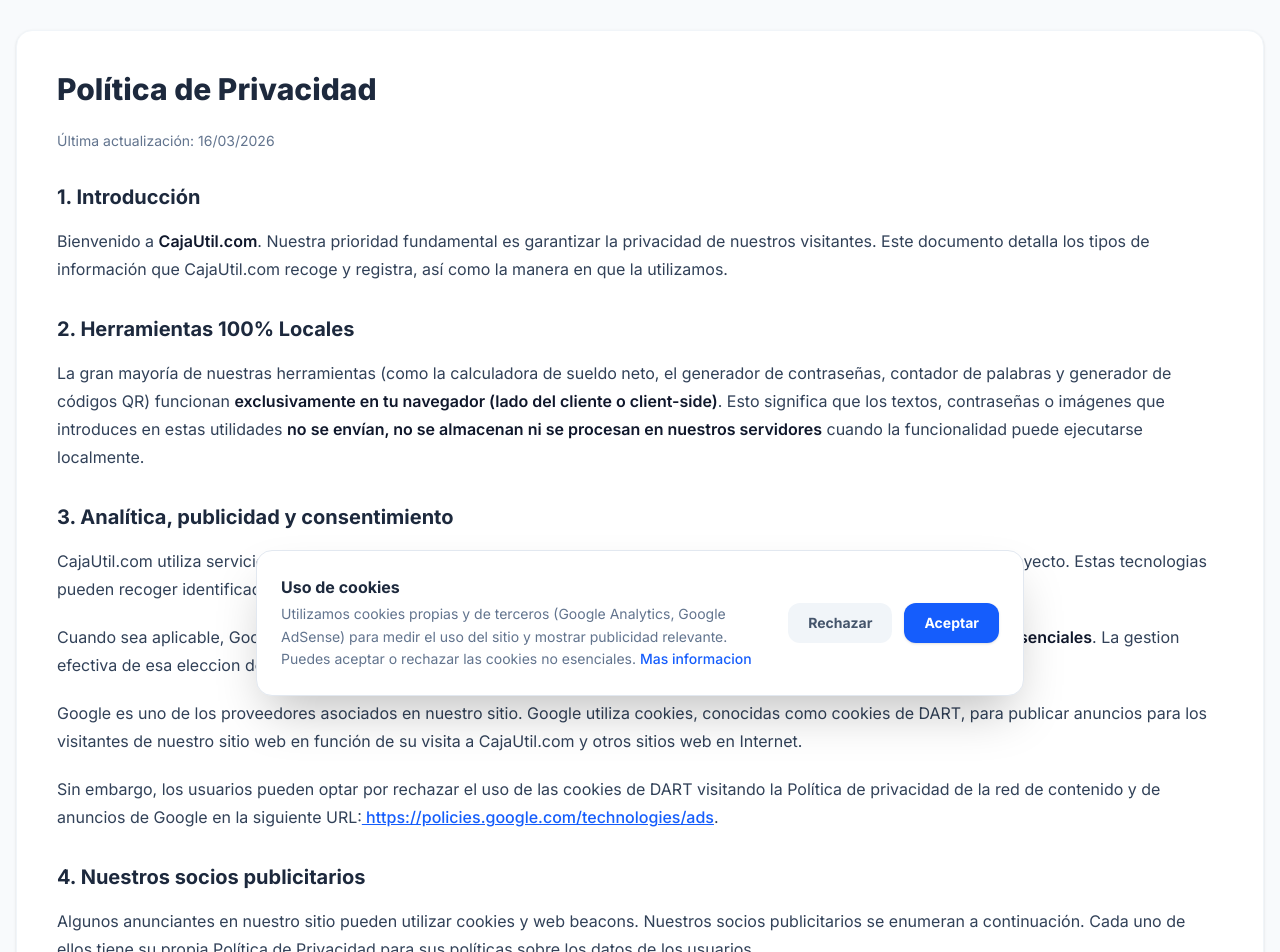
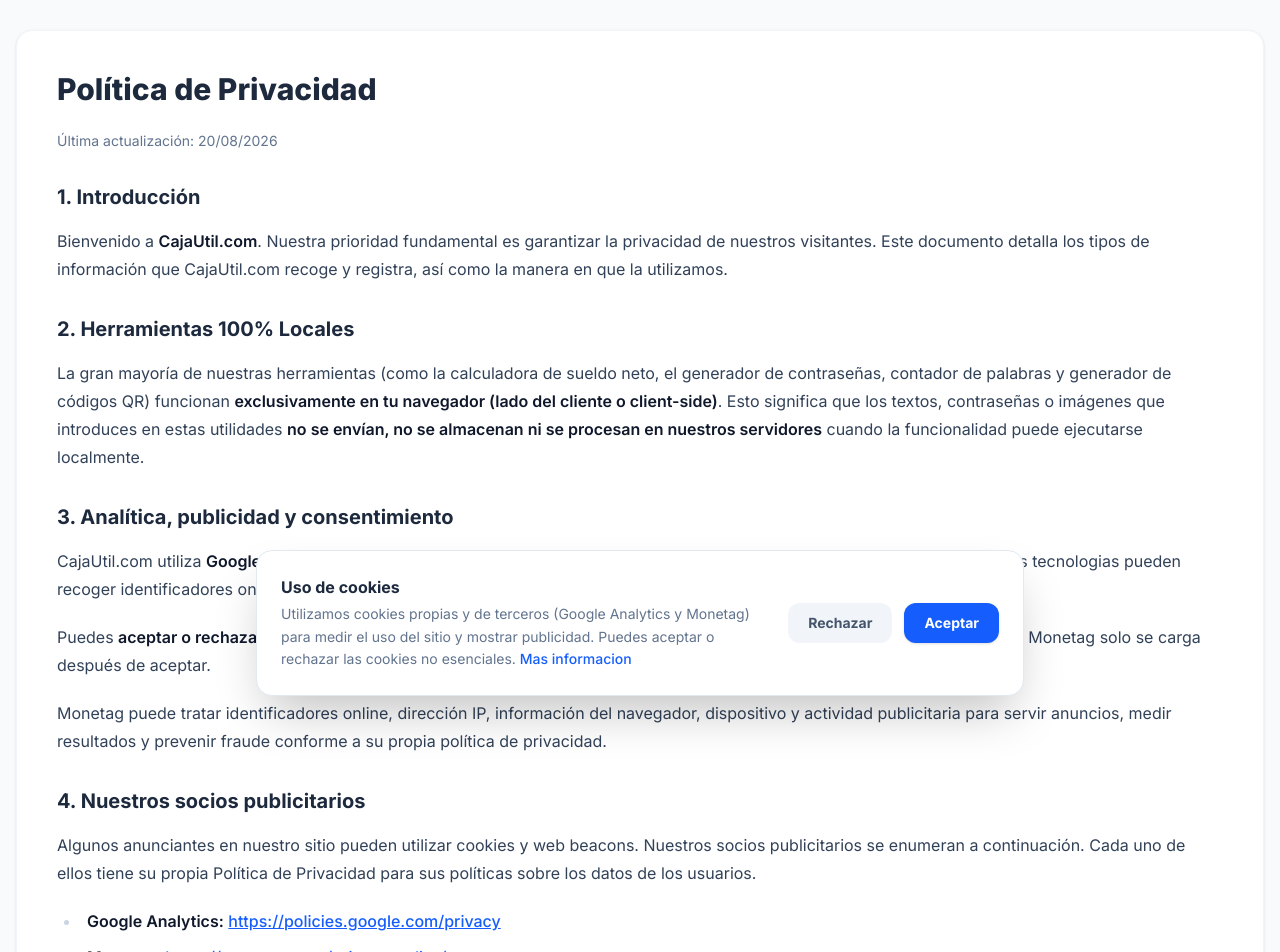
Before and after one commit to raubreak/cajautil-web, a Next.js app: page /politica-de-privacidad in a window 1280 px wide. Shown: the part 80-1032 px from the top of the page. Built offline with nearby package versions, Linux system fonts and the light colour scheme.

Commit message:
feat(monetization): replace AdSense with consented Monetag

```diff
--- a/src/app/api/cron/generar-articulo/route.ts
+++ b/src/app/api/cron/generar-articulo/route.ts
@@ -1,13 +1,13 @@
-import { NextRequest, NextResponse } from 'next/server';
+import { NextResponse } from 'next/server';
 import prisma from '@/lib/prisma'; // ADDED PRISMA
 
-export async function GET(req: NextRequest) {
+export async function GET() {
   try {
-    console.log('[CRON LOG - DISABLED]: Generacion automatica de articulos desactivada para AdSense.');
+    console.log('[CRON LOG - DISABLED]: Generacion automatica de articulos desactivada por control editorial.');
     await prisma.cronLog.create({
       data: {
         status: 'DISABLED',
-        message: 'Generacion automatica de articulos desactivada para AdSense',
+        message: 'Generacion automatica de articulos desactivada por control editorial',
       }
     });
 
@@ -15,17 +15,20 @@ export async function GET(req: NextRequest) {
       {
         success: false,
         disabled: true,
-        message: 'La generacion automatica de articulos esta desactivada mientras dure la revision de AdSense.',
+        message: 'La generacion automatica de articulos esta desactivada para mantener la calidad editorial.',
       },
       { status: 410 },
     );
-  } catch (error: any) {
+  } catch (error: unknown) {
+    const message = error instanceof Error ? error.message : 'Error interno';
     console.error('[CRON LOG - ERROR]: Falló la generación del artículo.', error);
     try {
       await prisma.cronLog.create({
-        data: { status: 'ERROR', message: error.message || 'Error interno' }
+        data: { status: 'ERROR', message }
       });
-    } catch (e) {}
+    } catch (logError) {
+      console.error('[CRON LOG - ERROR]: No se pudo guardar el error.', logError);
+    }
 
     return NextResponse.json({ error: 'Error interno generando artículo' }, { status: 500 });
   }
--- a/src/app/layout.tsx
+++ b/src/app/layout.tsx
@@ -135,7 +135,7 @@ export default function RootLayout({
           type="application/ld+json"
           dangerouslySetInnerHTML={{ __html: JSON.stringify(personJsonLd) }}
         />
-        {/* Google Consent Mode v2 - must load BEFORE gtag/AdSense */}
+        {/* Google Consent Mode v2 must load before Google Analytics. */}
         <Script id="consent-mode-defaults" strategy="beforeInteractive">
           {`
             window.dataLayer = window.dataLayer || [];
@@ -149,12 +149,6 @@ export default function RootLayout({
             });
           `}
         </Script>
-        <Script
-          async
-          src="https://pagead2.googlesyndication.com/pagead/js/adsbygoogle.js?client=ca-pub-8447027631025094"
-          crossOrigin="anonymous"
-          strategy="afterInteractive"
-        />
         <Script
           src="https://www.googletagmanager.com/gtag/js?id=G-3Q52JTD2XN"
           strategy="afterInteractive"
--- a/src/app/politica-de-cookies/page.tsx
+++ b/src/app/politica-de-cookies/page.tsx
@@ -15,7 +15,7 @@ export default function PoliticaCookies() {
       <div className="max-w-4xl mx-auto bg-white p-6 sm:p-10 rounded-2xl shadow-sm border border-slate-100 prose prose-slate max-w-none">
         <h1 className="text-3xl font-extrabold text-slate-800 mb-6">Política de Cookies</h1>
 
-        <p className="text-sm text-slate-500 mb-8">Última actualización: 16/03/2026</p>
+        <p className="text-sm text-slate-500 mb-8">Última actualización: 20/08/2026</p>
 
         <h2 className="text-xl font-bold text-slate-800 mt-8 mb-4">1. ¿Qué son las cookies?</h2>
         <p>
@@ -32,33 +32,34 @@ export default function PoliticaCookies() {
         </p>
 
         <p>
-          Sin embargo, <strong>CajaUtil.com usa cookies de terceros con fines publicitarios y de analítica web</strong>, más en concreto, para publicar anuncios personalizados a través de Google AdSense.
+          Sin embargo, <strong>CajaUtil.com usa tecnologías de terceros con fines publicitarios y de analítica web</strong>,
+          concretamente Google Analytics para medición y Monetag para publicidad.
         </p>
 
         <h2 className="text-xl font-bold text-slate-800 mt-8 mb-4">3. Tipos de Cookies que utilizamos</h2>
         <p>
-          Actualmente trabajamos con tecnologias de Google sujetas a sus propias politicas de tratamiento de datos.
+          Actualmente trabajamos con Google Analytics y Monetag, sujetos a sus propias políticas de tratamiento de datos.
         </p>
         <ul className="list-disc pl-6 mb-4">
           <li><strong>Cookies de medicion y analitica:</strong> Google Analytics puede utilizar almacenamiento para medir visitas, paginas vistas y eventos de uso.</li>
-          <li><strong>Cookies publicitarias:</strong> Google AdSense puede utilizar cookies o identificadores para mostrar anuncios y limitar fraude publicitario, segun tu consentimiento y la configuracion aplicable.</li>
+          <li><strong>Cookies publicitarias:</strong> Monetag puede utilizar cookies, identificadores y datos técnicos para servir anuncios, medir su rendimiento y limitar el fraude, según tu consentimiento.</li>
           <li><strong>Almacenamiento tecnico:</strong> la plataforma de consentimiento o los servicios integrados pueden almacenar la eleccion realizada para respetarla en visitas posteriores.</li>
         </ul>
 
         <h2 className="text-xl font-bold text-slate-800 mt-8 mb-4">4. Gestion del consentimiento</h2>
         <p>
-          En las regiones donde sea aplicable, Google puede mostrar un aviso de consentimiento para que puedas aceptar o rechazar las cookies no esenciales.
-          La gestion final del consentimiento depende de la configuracion activa en Google AdSense y de la normativa aplicable a tu ubicacion.
+          CajaUtil muestra un aviso de consentimiento para aceptar o rechazar las tecnologías no esenciales.
+          El tag publicitario de Monetag solo se carga después de aceptar.
         </p>
         <p>
-          Si Google muestra su plataforma de gestion del consentimiento, esa capa sera la encargada de trasladar tu preferencia a los servicios de Google compatibles.
+          Tu elección se guarda localmente en el navegador para respetarla en visitas posteriores. Puedes eliminarla borrando los datos del sitio.
         </p>
 
         <h2 className="text-xl font-bold text-slate-800 mt-8 mb-4">5. ¿Cómo rechazar y eliminar las Cookies?</h2>
         <p>
-          Tienes derecho a decidir si deseas aceptar o rechazar las cookies no esenciales. Ademas del banner de consentimiento, puedes revisar tus preferencias de anuncios en:
+          Tienes derecho a decidir si deseas aceptar o rechazar las cookies no esenciales. Puedes consultar más información sobre el tratamiento publicitario en:
           <br />
-          <a href="https://adssettings.google.es/" target="_blank" rel="noopener noreferrer" className="text-blue-600 hover:underline"><strong>Controlar la Configuración de Anuncios de Google (Ad Settings)</strong></a>
+          <a href="https://monetag.com/privacy-policy/" target="_blank" rel="noopener noreferrer" className="text-blue-600 hover:underline"><strong>Política de privacidad de Monetag</strong></a>
         </p>
         <p className="mt-4">
           Casi cualquier navegador te ofrece opciones avanzadas para borrar y gestionar cookies. Consulta siempre la documentacion oficial del navegador que utilices.
--- a/src/app/politica-de-privacidad/page.tsx
+++ b/src/app/politica-de-privacidad/page.tsx
@@ -15,7 +15,7 @@ export default function PoliticaPrivacidad() {
       <div className="max-w-4xl mx-auto bg-white p-6 sm:p-10 rounded-2xl shadow-sm border border-slate-100 prose prose-slate max-w-none">
         <h1 className="text-3xl font-extrabold text-slate-800 mb-6">Política de Privacidad</h1>
 
-        <p className="text-sm text-slate-500 mb-8">Última actualización: 16/03/2026</p>
+        <p className="text-sm text-slate-500 mb-8">Última actualización: 20/08/2026</p>
 
         <h2 className="text-xl font-bold text-slate-800 mt-8 mb-4">1. Introducción</h2>
         <p>
@@ -32,21 +32,16 @@ export default function PoliticaPrivacidad() {
 
         <h2 className="text-xl font-bold text-slate-800 mt-8 mb-4">3. Analítica, publicidad y consentimiento</h2>
         <p>
-          CajaUtil.com utiliza servicios de terceros como <strong>Google Analytics</strong> y <strong>Google AdSense</strong> para medir el uso del sitio y financiar el proyecto.
+          CajaUtil.com utiliza <strong>Google Analytics</strong> para medir el uso del sitio y <strong>Monetag</strong> para financiar el proyecto mediante publicidad.
           Estas tecnologias pueden recoger identificadores online, datos tecnicos del dispositivo, informacion basica de navegacion y eventos de uso.
         </p>
         <p>
-          Cuando sea aplicable, Google puede mostrar un aviso de consentimiento para que puedas <strong>aceptar o rechazar las cookies no esenciales</strong>.
-          La gestion efectiva de esa eleccion depende de la configuracion activa en los servicios de Google que tengamos habilitados.
+          Puedes <strong>aceptar o rechazar las tecnologías no esenciales</strong> mediante el aviso de consentimiento de CajaUtil.
+          El tag publicitario de Monetag solo se carga después de aceptar.
         </p>
         <p>
-          Google es uno de los proveedores asociados en nuestro sitio. Google utiliza cookies, conocidas como cookies de DART,
-          para publicar anuncios para los visitantes de nuestro sitio web en función de su visita a CajaUtil.com y otros sitios web en Internet.
-        </p>
-        <p>
-          Sin embargo, los usuarios pueden optar por rechazar el uso de las cookies de DART
-          visitando la Política de privacidad de la red de contenido y de anuncios de Google en la siguiente URL:
-          <a href="https://policies.google.com/technologies/ads" target="_blank" rel="noopener noreferrer" className="text-blue-600 hover:underline"> https://policies.google.com/technologies/ads</a>.
+          Monetag puede tratar identificadores online, dirección IP, información del navegador, dispositivo y actividad publicitaria para servir anuncios,
+          medir resultados y prevenir fraude conforme a su propia política de privacidad.
         </p>
 
         <h2 className="text-xl font-bold text-slate-800 mt-8 mb-4">4. Nuestros socios publicitarios</h2>
@@ -55,7 +50,8 @@ export default function PoliticaPrivacidad() {
           Cada uno de ellos tiene su propia Política de Privacidad para sus políticas sobre los datos de los usuarios.
         </p>
         <ul className="list-disc pl-6 mb-4">
-          <li><strong>Google:</strong> <a href="https://policies.google.com/privacy" className="text-blue-600 hover:underline" target="_blank" rel="noopener noreferrer">https://policies.google.com/privacy</a></li>
+          <li><strong>Google Analytics:</strong> <a href="https://policies.google.com/privacy" className="text-blue-600 hover:underline" target="_blank" rel="noopener noreferrer">https://policies.google.com/privacy</a></li>
+          <li><strong>Monetag:</strong> <a href="https://monetag.com/privacy-policy/" className="text-blue-600 hover:underline" target="_blank" rel="noopener noreferrer">https://monetag.com/privacy-policy/</a></li>
         </ul>
 
         <h2 className="text-xl font-bold text-slate-800 mt-8 mb-4">5. Enlaces de terceros</h2>
@@ -77,7 +73,7 @@ export default function PoliticaPrivacidad() {
 
         <h2 className="text-xl font-bold text-slate-800 mt-8 mb-4">7. Consentimiento</h2>
         <p>
-          Al utilizar nuestro sitio web, usted acepta por la presente nuestra Política de Privacidad y sus términos y condiciones.
+          El uso de tecnologías no esenciales depende de la elección realizada en el aviso de consentimiento. Rechazarlas no impide utilizar las herramientas de CajaUtil.
         </p>
 
         <div className="mt-12 pt-6 border-t border-slate-200 text-center">
--- a/src/app/sobre-nosotros/page.tsx
+++ b/src/app/sobre-nosotros/page.tsx
@@ -177,13 +177,13 @@ const AboutUsPage = () => {
           <div className="prose prose-slate max-w-none text-slate-600 space-y-4">
             <p>
               CajaUtil.com es un proyecto independiente. Mantenemos los servidores, el desarrollo y las actualizaciones
-              gracias a la <strong>publicidad no intrusiva</strong> gestionada por Google AdSense. Este modelo nos permite
+              gracias a formatos publicitarios gestionados por <strong>Monetag</strong>, que se cargan después del consentimiento. Este modelo nos permite
               ofrecer todas las herramientas de forma completamente gratuita y sin necesidad de cobrar suscripciones ni
               pedir datos personales a los usuarios.
             </p>
             <p>
                No vendemos datos de usuario, no tenemos programas de afiliados ocultos y cualquier relación comercial
-              con terceros se limita a la publicidad contextual gestionada por Google. Puedes consultar los detalles en
+              con terceros se limita a los servicios declarados en nuestra política. Puedes consultar los detalles en
                nuestra <Link href="/politica-de-privacidad" className="text-blue-600 font-semibold hover:underline">política de privacidad</Link>.
             </p>
           </div>
--- a/src/components/CookieConsent.tsx
+++ b/src/components/CookieConsent.tsx
@@ -2,6 +2,7 @@
 
 import React, { useState, useEffect } from 'react';
 import Link from 'next/link';
+import Script from 'next/script';
 
 declare global {
   interface Window {
@@ -63,10 +64,19 @@ export default function CookieConsent() {
     }
   };
 
-  // Don't render if user already made a choice or banner not ready to show
-  if (consent || !visible) return null;
+  return (
+    <>
+      {consent === 'accepted' && (
+        <Script
+          id="monetag-zone-229851"
+          src="https://quge5.com/88/tag.min.js"
+          data-zone="229851"
+          data-cfasync="false"
+          strategy="afterInteractive"
+        />
+      )}
 
-  return (
+      {!consent && visible && (
         <div
           role="dialog"
           aria-label="Aviso de cookies"
@@ -77,8 +87,8 @@ export default function CookieConsent() {
               <div className="flex-grow">
                 <h2 className="text-base font-bold text-slate-800 mb-1">Uso de cookies</h2>
                 <p className="text-sm text-slate-500 leading-relaxed">
-              Utilizamos cookies propias y de terceros (Google Analytics, Google AdSense) para medir el uso del sitio
-              y mostrar publicidad relevante. Puedes aceptar o rechazar las cookies no esenciales.{' '}
+                  Utilizamos cookies propias y de terceros (Google Analytics y Monetag) para medir el uso del sitio
+                  y mostrar publicidad. Puedes aceptar o rechazar las cookies no esenciales.{' '}
                   <Link href="/politica-de-cookies" className="text-blue-600 hover:underline font-medium">
                     Mas informacion
                   </Link>
@@ -101,5 +111,7 @@ export default function CookieConsent() {
             </div>
           </div>
         </div>
+      )}
+    </>
   );
 }
--- a/src/lib/gemini-seo.ts
+++ b/src/lib/gemini-seo.ts
@@ -99,7 +99,7 @@ export async function generateProgrammaticArticle(force = false) {
   if (process.env.DISABLE_PROGRAMMATIC_CONTENT !== 'false') {
     return {
       skipped: true,
-      message: 'Generacion programatica desactivada para proteger la revision de AdSense.',
+      message: 'Generacion programatica desactivada para proteger la calidad editorial.',
     };
   }
 
@@ -254,7 +254,7 @@ Estructura obligatoria:
 
 export async function generateToolVariantBatch(baseTool: string, keywords: string[]) {
   if (process.env.DISABLE_PROGRAMMATIC_CONTENT !== 'false') {
-    throw new Error('Las variantes programaticas estan desactivadas para proteger la revision de AdSense.');
+    throw new Error('Las variantes programaticas estan desactivadas para proteger la calidad editorial.');
   }
 
   const results = [];
```
Also changed, not shown: 1 other file (tests, documents, lock files or other folders). Lines whose indentation alone changed are shown as unchanged.
